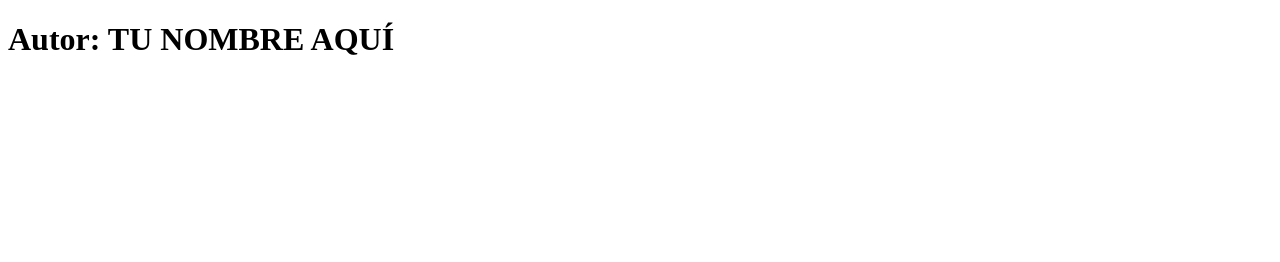
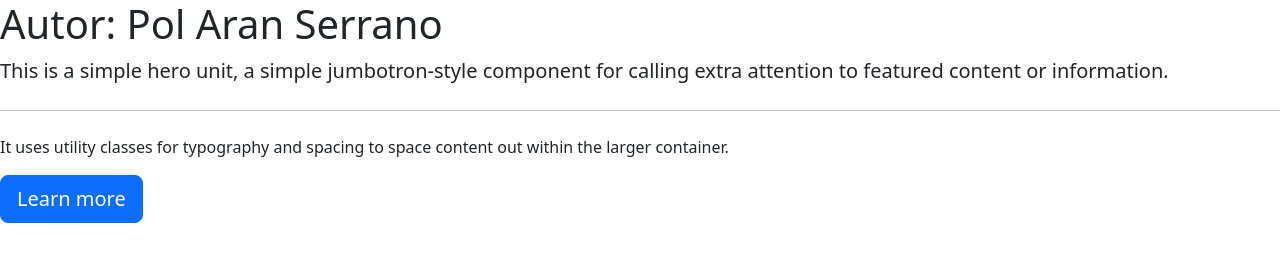
Before and after one commit to AreSzk/practica_vuejs_introduccion, a website: page index.html in a window 1280 px wide. Drawn offline with nearby package versions, Linux system fonts and the light colour scheme.

Commit message:
P11 - START

```diff
--- a/index.html
+++ b/index.html
@@ -7,14 +7,24 @@
         <meta name="author" content="">
         <meta name="description" content="">
         <meta name="viewport" content="width=device-width, initial-scale=1">
+        <link href="https://cdn.jsdelivr.net/npm/bootstrap@5.3.0-alpha1/dist/css/bootstrap.min.css" rel="stylesheet" integrity="sha384-GLhlTQ8iRABdZLl6O3oVMWSktQOp6b7In1Zl3/Jr59b6EGGoI1aFkw7cmDA6j6gD" crossorigin="anonymous">
     </head>
 
     <body>
 
-        <h1 id="autor">Autor: TU NOMBRE AQUÍ</h1>
+        <h1 id="autor">Autor: Pol Aran Serrano</h1>
 
         <!-- https://vuejs.org/v2/guide/index.html -->
         <div id="app">
+            <div class="jumbotron">
+                <h1 class="display-4" id="title"></h1>
+                <p class="lead">This is a simple hero unit, a simple jumbotron-style component for calling extra attention to featured content or information.</p>
+                <hr class="my-4">
+                <p>It uses utility classes for typography and spacing to space content out within the larger container.</p>
+                <p class="lead">
+                    <a class="btn btn-primary btn-lg" href="#" role="button">Learn more</a>
+                </p>
+            </div>
             <!--
                  TODO: Mostrar datos del objeto collection. Ver archivo ./js/script.js
                - Cargar la librería de VueJS y el script ./js/script.js al final de la etiqueta <body>
@@ -27,9 +37,10 @@
                    - El término <dt> será la propiedad "prompt"
                    - La definición <dd> será la propiedad "value"
             -->
-
         </div>
-
     </body>
 
+    <script src="https://cdn.jsdelivr.net/npm/vue/dist/vue.js"></script>
+    <script src="./js/script.js"></script>
+
 </html>
--- a/package.json
+++ b/package.json
@@ -10,7 +10,7 @@
   "author": "Pedro Prieto",
   "devDependencies": {
     "chromedriver": "^109.0.0",
-    "nightwatch": "^1.7.13",
+    "nightwatch": "^2.6.14",
     "serve-handler": "^6.1.3"
   }
 }
```
Also changed, not shown: 1 other file.
